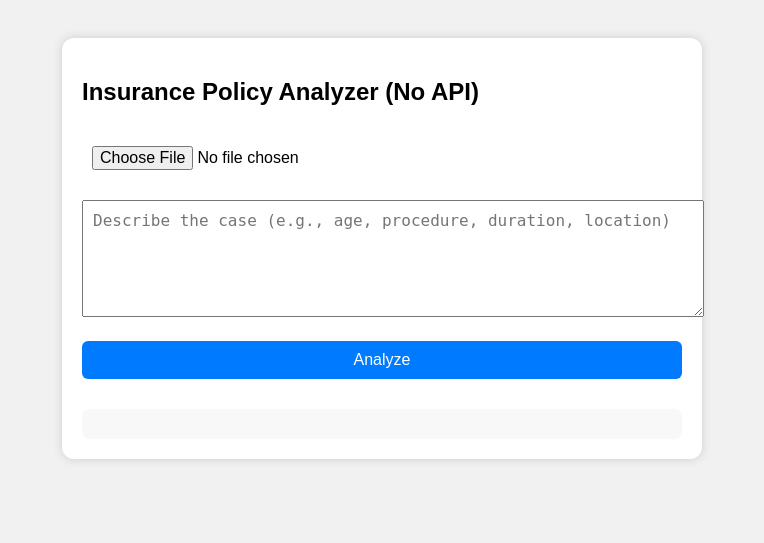
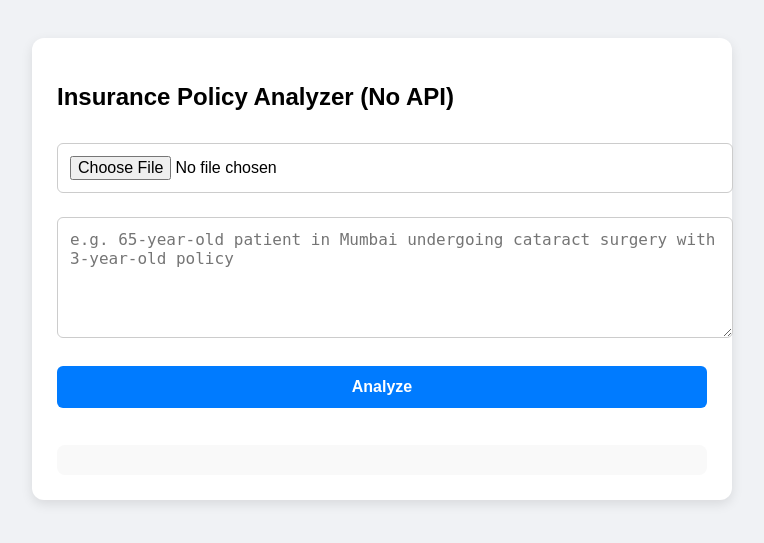
Before and after one commit to bhumivirkhare/Test-2, a Flask app: page / in a window 1280 px wide. Shown: the top 543 px of the page, without its empty margins (258-1022 px from the left). Run offline with Flask 3, Linux system fonts and the light colour scheme.

Commit message:
Update index.html

```diff
--- a/templates/index.html
+++ b/templates/index.html
@@ -6,36 +6,46 @@
   <meta name="viewport" content="width=device-width, initial-scale=1">
   <style>
     body {
-      font-family: sans-serif;
+      font-family: Arial, sans-serif;
       padding: 30px;
-      background: #f1f1f1;
+      background: #f0f2f5;
     }
     .container {
-      max-width: 600px;
-      background: white;
-      padding: 20px;
+      max-width: 650px;
+      background: #fff;
+      padding: 25px;
       margin: auto;
       border-radius: 12px;
-      box-shadow: 0 0 10px #ccc;
+      box-shadow: 0 4px 12px rgba(0,0,0,0.1);
     }
     input, textarea, button {
       width: 100%;
-      margin: 10px 0;
-      padding: 10px;
+      margin: 12px 0;
+      padding: 12px;
       font-size: 1rem;
+      border-radius: 6px;
+      border: 1px solid #ccc;
     }
     button {
       background: #007BFF;
       color: white;
       border: none;
-      border-radius: 6px;
+      font-weight: bold;
       cursor: pointer;
     }
+    button:hover {
+      background: #0056b3;
+    }
     #response {
-      margin-top: 20px;
-      background: #f8f8f8;
+      margin-top: 25px;
       padding: 15px;
       border-radius: 8px;
+      background: #f9f9f9;
+      font-size: 0.95rem;
+    }
+    .loading {
+      font-style: italic;
+      color: gray;
     }
   </style>
 </head>
@@ -43,27 +53,43 @@
   <div class="container">
     <h2>Insurance Policy Analyzer (No API)</h2>
     <form id="form" enctype="multipart/form-data">
-      <input type="file" name="file" required>
-      <textarea name="user_input" placeholder="Describe the case (e.g., age, procedure, duration, location)" rows="5" required></textarea>
+      <input type="file" name="file" required accept=".pdf,.docx,.txt">
+      <textarea name="user_input" placeholder="e.g. 65-year-old patient in Mumbai undergoing cataract surgery with 3-year-old policy" rows="5" required></textarea>
       <button type="submit">Analyze</button>
     </form>
     <div id="response"></div>
   </div>
 
   <script>
-    document.getElementById("form").addEventListener("submit", async function(e) {
+    document.getElementById("form").addEventListener("submit", async function (e) {
       e.preventDefault();
-      const formData = new FormData(this);
-      const res = await fetch("/analyze", {
-        method: "POST",
-        body: formData
-      });
-      const data = await res.json();
-      document.getElementById("response").innerHTML = data.error ?
-        `<p style="color:red;">${data.error}</p>` :
-        `<strong>Decision:</strong> ${data.decision}<br>
-         <strong>Amount:</strong> ${data.amount || "N/A"}<br>
-         <strong>Justification:</strong><br>${data.justification}`;
+
+      const form = this;
+      const responseBox = document.getElementById("response");
+      const formData = new FormData(form);
+
+      responseBox.innerHTML = "<p class='loading'>Analyzing policy, please wait...</p>";
+
+      try {
+        const res = await fetch("/analyze", {
+          method: "POST",
+          body: formData
+        });
+
+        const data = await res.json();
+
+        if (data.error) {
+          responseBox.innerHTML = `<p style="color:red;"><strong>Error:</strong> ${data.error}</p>`;
+        } else {
+          responseBox.innerHTML = `
+            <strong>✅ Decision:</strong> ${data.decision}<br><br>
+            <strong>💰 Amount:</strong> ${data.amount || "N/A"}<br><br>
+            <strong>📄 Justification:</strong><br>${data.justification}
+          `;
+        }
+      } catch (err) {
+        responseBox.innerHTML = `<p style="color:red;"><strong>Request failed:</strong> ${err.message}</p>`;
+      }
     });
   </script>
 </body>
```
